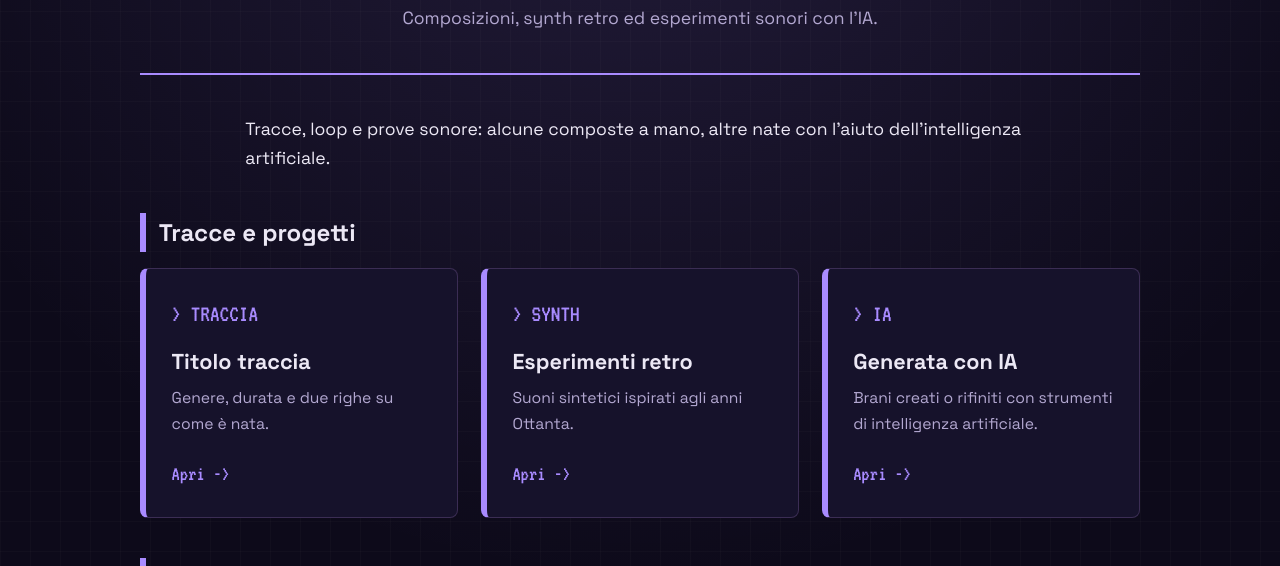
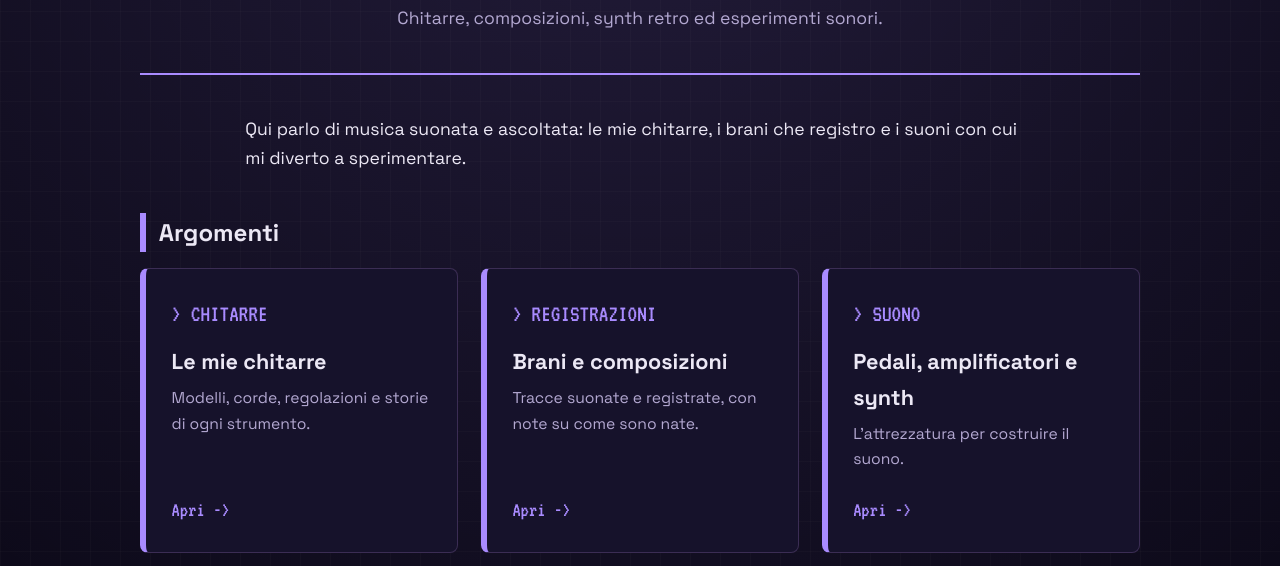
Before and after one commit to conchiglione/conchiglione.github.io, a plain HTML site: page progetti/musica/index.html in a window 1280 px wide. Shown: the part 229-795 px from the top of the page. Drawn offline with Linux system fonts and the light colour scheme.

Commit message:
Update music page content and structure

```diff
--- a/progetti/musica/index.html
+++ b/progetti/musica/index.html
@@ -11,7 +11,7 @@
   <link rel="stylesheet" href="../../assets/style.css">
 </head>
 
-<!-- 🎨 COLORE: cambia la classe del body (tema-fotografia | tema-gallery | tema-musica | tema-giapponese | tema-camino | tema-software) -->
+<!-- 🎨 COLORE: cambia la classe del body (tema-fotografia | tema-biciclette | tema-musica | tema-giapponese | tema-camino | tema-software) -->
 <body class="tema-musica">
   <div class="container">
 
@@ -21,37 +21,45 @@
       <!-- ✏️ MODIFICA TESTO: etichetta, titolo e sottotitolo -->
       <div class="badge">&gt; AUDIO</div>
       <h1>Musica</h1>
-      <p class="subtitle">Composizioni, synth retro ed esperimenti sonori con l'IA.</p>
+      <p class="subtitle">Chitarre, composizioni, synth retro ed esperimenti sonori.</p>
     </header>
 
     <main>
       <!-- ✏️ MODIFICA TESTO: introduzione -->
-      <p class="intro">Tracce, loop e prove sonore: alcune composte a mano, altre nate con l'aiuto dell'intelligenza artificiale.</p>
+      <p class="intro">Qui parlo di musica suonata e ascoltata: le mie chitarre, i brani che registro e i suoni con cui mi diverto a sperimentare.</p>
 
-      <h2 class="sezione">Tracce e progetti</h2>
+      <h2 class="sezione">Argomenti</h2>
       <!-- ✏️ MODIFICA TESTO e LINK: cambia titolo, descrizione e href="#" di ogni card. Duplica o elimina i blocchi a piacere. -->
       <div class="grid">
         <a href="#" class="card">
           <div>
-            <div class="card-tag">&gt; TRACCIA</div>
-            <h2>Titolo traccia</h2>
-            <p>Genere, durata e due righe su come è nata.</p>
+            <div class="card-tag">&gt; CHITARRE</div>
+            <h2>Le mie chitarre</h2>
+            <p>Modelli, corde, regolazioni e storie di ogni strumento.</p>
           </div>
           <span class="card-link">Apri -&gt;</span>
         </a>
         <a href="#" class="card">
           <div>
-            <div class="card-tag">&gt; SYNTH</div>
-            <h2>Esperimenti retro</h2>
-            <p>Suoni sintetici ispirati agli anni Ottanta.</p>
+            <div class="card-tag">&gt; REGISTRAZIONI</div>
+            <h2>Brani e composizioni</h2>
+            <p>Tracce suonate e registrate, con note su come sono nate.</p>
+          </div>
+          <span class="card-link">Apri -&gt;</span>
+        </a>
+        <a href="#" class="card">
+          <div>
+            <div class="card-tag">&gt; SUONO</div>
+            <h2>Pedali, amplificatori e synth</h2>
+            <p>L'attrezzatura per costruire il suono.</p>
           </div>
           <span class="card-link">Apri -&gt;</span>
         </a>
         <a href="#" class="card">
           <div>
             <div class="card-tag">&gt; IA</div>
-            <h2>Generata con IA</h2>
-            <p>Brani creati o rifiniti con strumenti di intelligenza artificiale.</p>
+            <h2>Esperimenti con l'IA</h2>
+            <p>Tracce create o rifinite con strumenti di intelligenza artificiale.</p>
           </div>
           <span class="card-link">Apri -&gt;</span>
         </a>
@@ -60,7 +68,7 @@
       <h2 class="sezione">Approfondimento</h2>
       <!-- ✏️ MODIFICA TESTO: testo libero -->
       <div class="contenuto">
-        <p>Testo provvisorio: racconta gli strumenti, i software e le idee dietro la tua musica.</p>
+        <p>Testo provvisorio: racconta da quanto suoni, i generi che ti piacciono e gli artisti che ti hanno ispirato.</p>
         <p>Aggiungi altri paragrafi duplicando questo blocco.</p>
       </div>
     </main>
```
